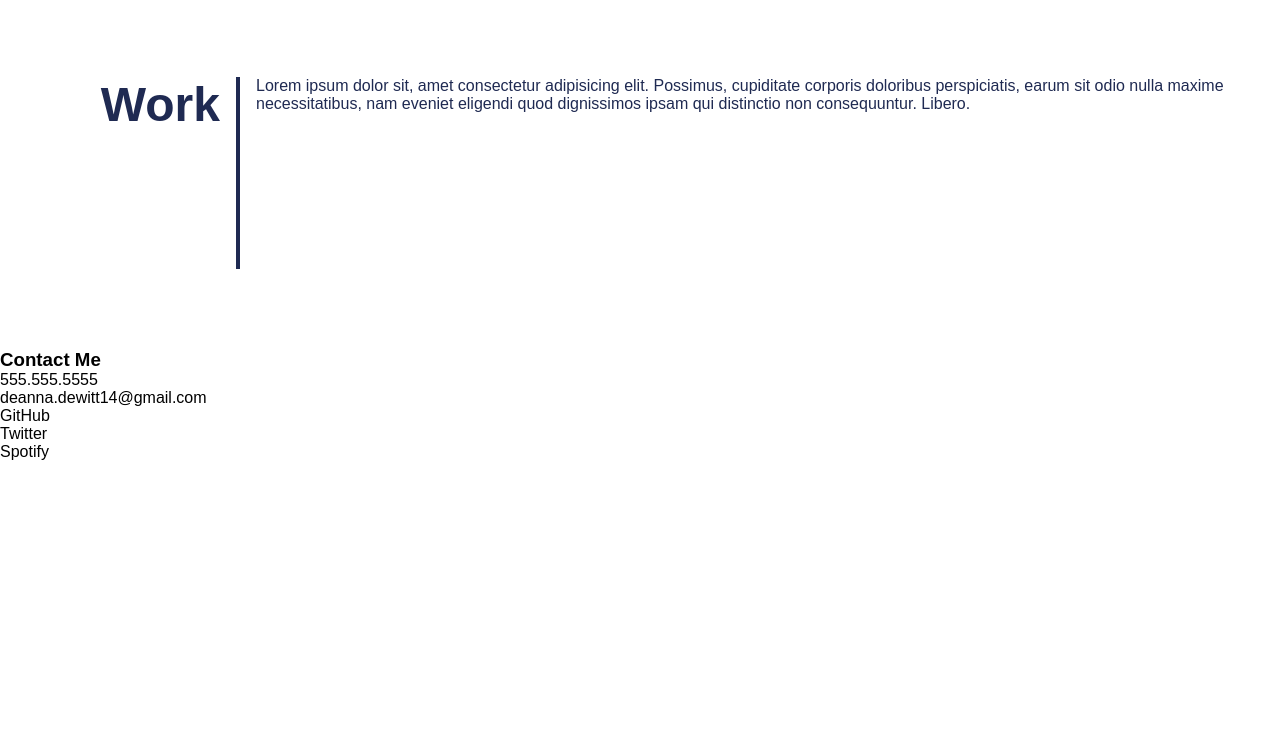
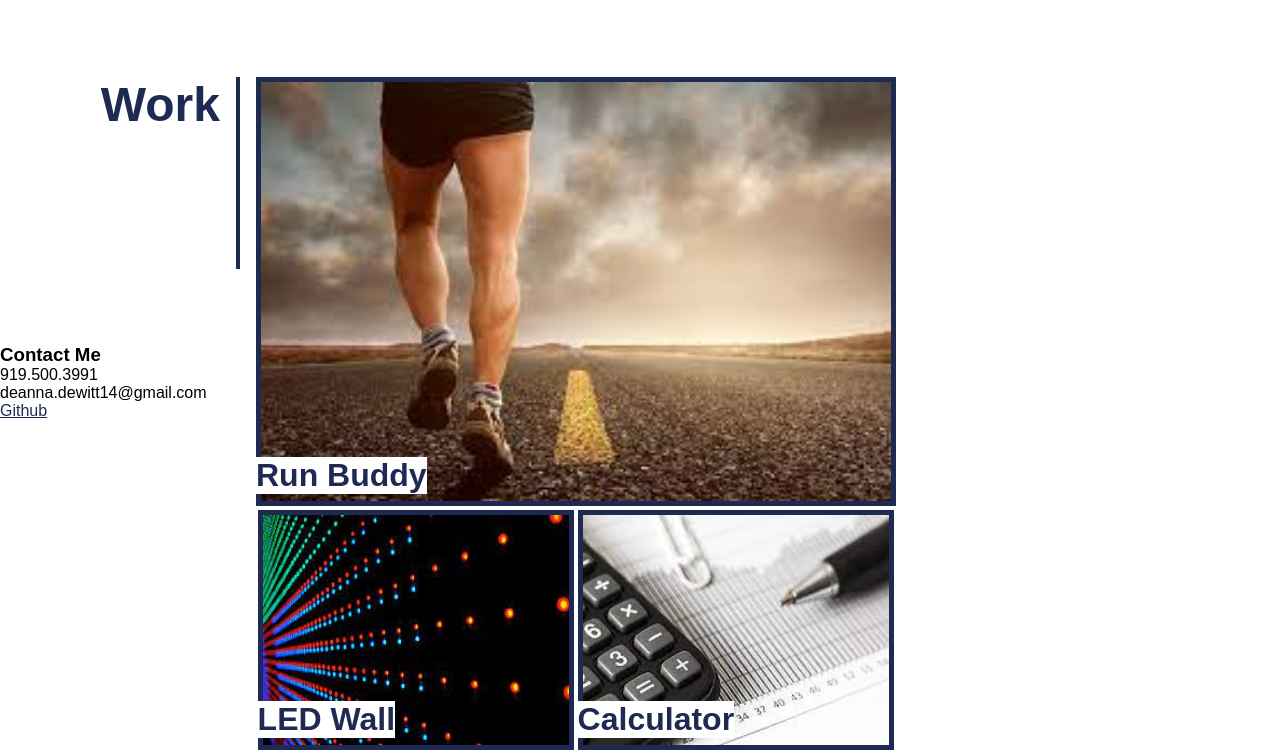
Before and after one commit to deanna-dewitt14/deannas-portfolio, a plain HTML site: page index.html in a window 1280 px wide. Shown: the part 567-1321 px from the top of the page. Before the commit the page ends 1028 px from the top, so only its background shows below. Drawn offline with Linux system fonts and the light colour scheme; a web font is replaced by a local one.

Commit message:
added placeholder images

```diff
--- a/assets/css/style.css
+++ b/assets/css/style.css
@@ -63,6 +63,7 @@ figure img {
 main {
 	color: #1f2a52;
 	padding-left: 5rem;
+	padding-right: 5rem;
 	position: relative;
 	margin-top: 5rem;
 	margin-bottom: 5rem;
@@ -90,19 +91,54 @@ main h2 {
     height: 12rem;
 }
 
-main p {
+#about-me p {
+	position: absolute;
+	top: 0px;
+	left: 24rem;
+}
+
+#work section {
+	display: flex;
+    flex-wrap: wrap;
 	position: absolute;
 	top: 0px;
 	left: 11rem;
+	width: 40rem;
+	justify-content: space-around;
 }
 
-#about-me {
-
+#runBuddy {
+    width: 40rem;
+	height: auto;
+    border: 5px solid #1f2a52;
 }
 
-#work {
-
+#ledWall {
+    width: 19.8rem;
+    height: 15rem;
+    border: 5px solid #1f2a52;
 }
 
-#contact-me {
+#calculator {
+    width: 19.8rem;
+    height: 15rem;
+    border: 5px solid #1f2a52;
 }
+
+figure {
+	position: relative;
+}
+
+figure figcaption {
+	position: absolute;
+    bottom: 1rem;
+    background-color: white;
+    color: #1f2a52;
+    font-size: xx-large;
+    font-weight: bold;
+}
+
+footer {
+	position: relative;
+	bottom: 5px;
+}
--- a/index.html
+++ b/index.html
@@ -38,19 +38,28 @@
 		</section>
 		<section id="work">
 			<h2>Work</h2>
-		<p>
-			Lorem ipsum dolor sit, amet consectetur adipisicing elit. Possimus, cupiditate corporis doloribus perspiciatis, earum sit odio nulla maxime necessitatibus, nam eveniet eligendi quod dignissimos ipsam qui distinctio non consequuntur. Libero.
-		</p>
+			<section>
+				<figure>
+					<a href="https://deanna-dewitt14.github.io/run-buddy/"><img id="runBuddy" src="assets/Images/Running.jpeg" alt="Run Buddy"></a>
+					<figcaption>Run Buddy</figcaption>
+				</figure>
+				<figure>
+					<a href=""><img id="ledWall" src="assets/Images/LED.jpeg" alt="LED Wall"></a>
+					<figcaption>LED Wall</figcaption>
+				</figure>
+				<figure>
+					<a href=""><img id="calculator" src="assets/Images/Calculator.jpeg" alt="Calculator"></a>
+					<figcaption>Calculator</figcaption>
+				</figure>
+			</section>
 		</section>
 	</main>
 	<footer id="contact-me">
 		<h3>Contact Me</h3>
 		<ul>
-			<li>555.555.5555</li>
+			<li>919.500.3991</li>
 			<li>deanna.dewitt14@gmail.com</li>
-			<li>GitHub</li>
-			<li>Twitter</li>
-			<li>Spotify</li>
+			<li><a href="https://github.com/deanna-dewitt14">Github</a></li>
 		</ul>
 	</footer>
 </body>
```
Also changed, not shown: assets/Images/Calculator.jpeg (added), assets/Images/LED.jpeg (added), assets/Images/Running.jpeg (added), 2 other files. Lines whose indentation alone changed are shown as unchanged.
